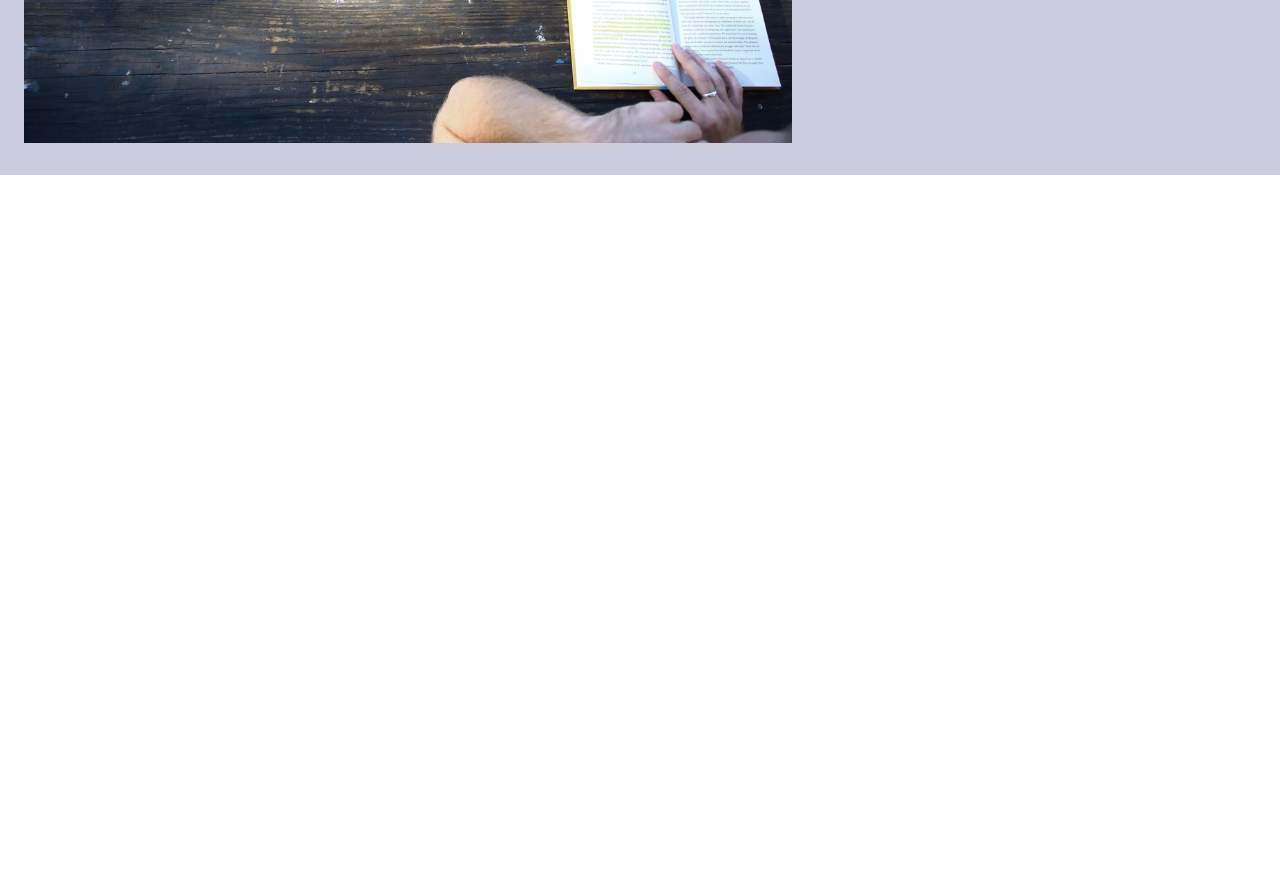
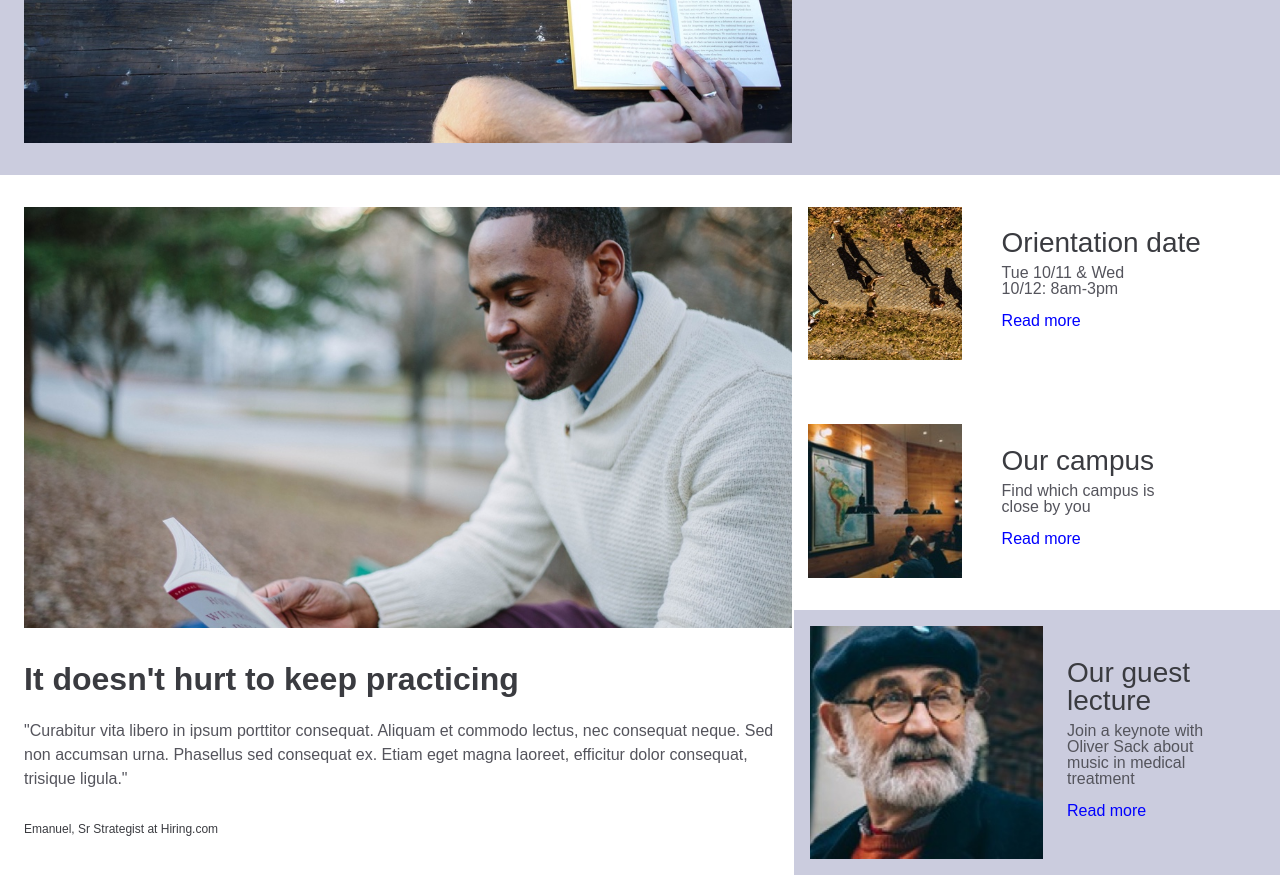
Before and after one commit to MissNaturalLife/colmaracademy, a plain HTML site: page index.html in a window 1280 px wide. Shown: the part 521-1396 px from the top of the page. Before the commit the page ends 800 px from the top, so only its background shows below. Drawn offline with Linux system fonts and the light colour scheme.

Commit message:
Finish HTML and CSS for information section.

```diff
--- a/index.html
+++ b/index.html
@@ -37,9 +37,47 @@
 		<div class="banner-text">
 			<h2>Learn something new everyday</h2>
 			<p>Lorem ipsum dolor sit amit, consecteture adipiscing elit.</p>
-			<p class="button">Start here</p>
+			<p id="button">Start here</p>
 
 		</div>
+	</div>
+<!--Information Section-->
+	<div class="info">
+		<div class="info-left">
+			<img src="./resources/images/information-main.jpg" alt="mature student">
+			<div class="info-left-text">
+				<h3>It doesn't hurt to keep practicing</h3>
+				<blockquote>"Curabitur vita libero in ipsum porttitor consequat. Aliquam et commodo lectus, nec consequat neque. Sed non accumsan urna. Phasellus sed consequat ex. Etiam eget magna laoreet, efficitur dolor consequat, trisique ligula."</blockquote>
+				<p>Emanuel, Sr Strategist at Hiring.com</p>
+			</div>
+		</div>
+		<div class="right">
+			<div class="info-right">
+				<img src="./resources/images/information-orientation.jpg" alt="students on a path">
+				<div class="info-right-section">
+					<h4>Orientation date</h4>
+					<p>Tue 10/11 & Wed 10/12: 8am-3pm</p>
+					<p id="blue">Read more</p>
+				</div>
+			</div>
+			<div class="info-right">
+				<img src="./resources/images/information-campus.jpg" alt="classroom">
+				<div class="info-right-section">
+					<h4>Our campus</h4>
+					<p>Find which campus is close by you</p>
+					<p id="blue">Read more</p>
+				</div>
+			</div>
+			<div class="info-right" id="guest">
+				<img src="./resources/images/information-guest-lecture.jpg" alt="Oliver Sack">
+				<div class="info-right-section">
+					<h4>Our guest lecture</h4>
+					<p>Join a keynote with Oliver Sack about music in medical treatment</p>
+					<p id="blue">Read more</p>
+				</div>
+			</div>
+		</div>
+
 	</div>
 
 </body>
--- a/resources/style.css
+++ b/resources/style.css
@@ -72,12 +72,97 @@ header p{
 	font-size: 1.25rem;
 	font-weight: 500;
 	padding-bottom: 1.5rem;
-	color: (58 59 64);
+	color: rgb(58 59 64);
 }
 
-.button{
+#button{
 	padding-top: 1rem;
 	background-color: rgb(58 59 64);
 	color: white;
 	text-align: center;
 }
+
+/**Information Section**/
+.info{
+	display: flex;
+}
+
+.info-left{
+	width: 60%;
+}
+
+.info-left img{
+	width: 100%;
+	padding: 2rem 1.5rem;
+}
+
+.info-left-text{
+	width: 100%;
+	padding-left: 1.5rem;
+}
+
+.info-left-text h3{
+	font-size: 2rem;
+	font-weight: 700;
+	padding-bottom: 1.5rem;
+	color: rgb(58 59 64);
+}
+
+.info-left-text blockquote{
+	line-height: 1.5rem;
+	color: rgb(84 84 92);
+}
+
+.info-left-text p{
+	padding-top: 2rem;
+	padding-bottom: 2rem;
+	font-size: 0.75rem;
+	color: rgb(58 59 64);
+}
+
+.info-right{
+	display: flex;
+}
+
+.info-right img{
+	height: auto;
+	width: 30%;
+	padding: 2rem;
+	padding-left: 2.5rem;
+}
+
+.info-right p{
+	width: 65%;
+	padding: 0.5rem;
+	color: rgb(84 84 92);
+}
+
+.info-right h4{
+	padding-left: 0.5rem;
+	font-size: 1.75rem;
+	color: rgb(58 59 64);
+}
+
+.info-right-section{
+	margin: auto 0;
+}
+
+.right{
+	width: 40%;
+}
+
+#blue{
+	color: blue;
+}
+
+#guest{
+	background-color: rgb(203 204 222);
+	width: 95%;
+	float: right;
+}
+
+#guest img{
+	width: 48%;
+	padding-left: 1.25rem;
+	padding: 1rem;
+}
```
